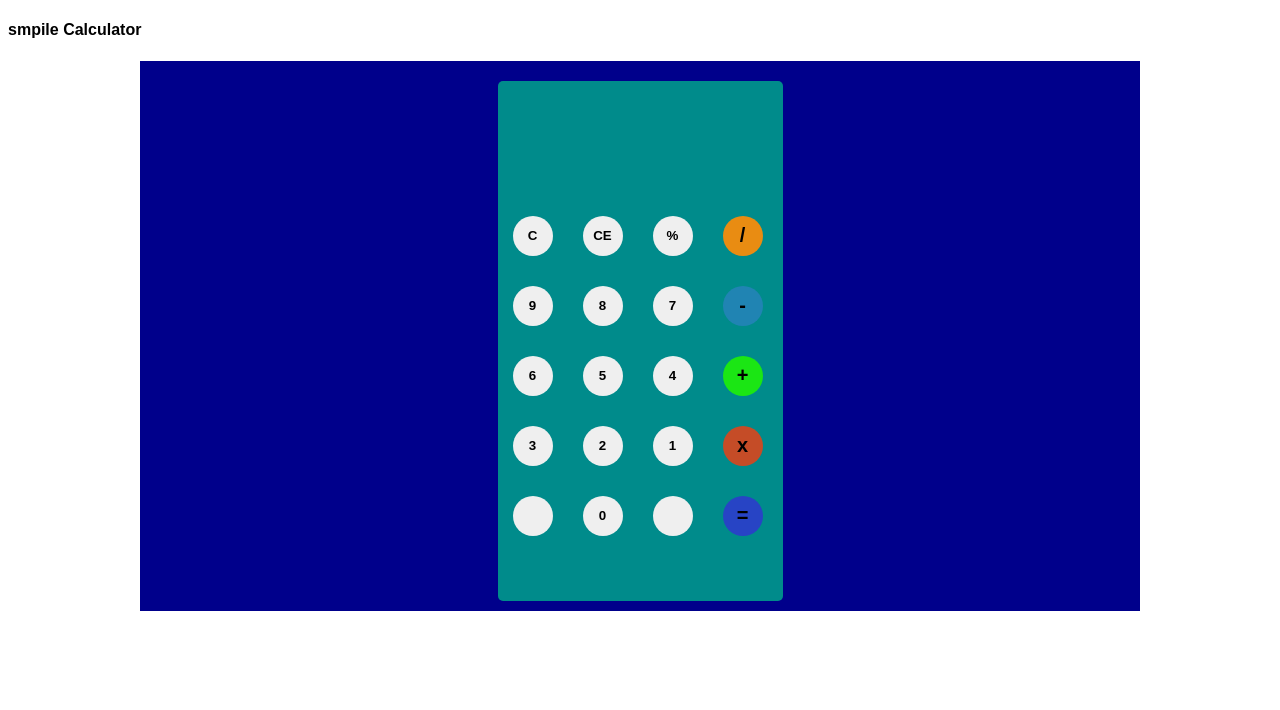
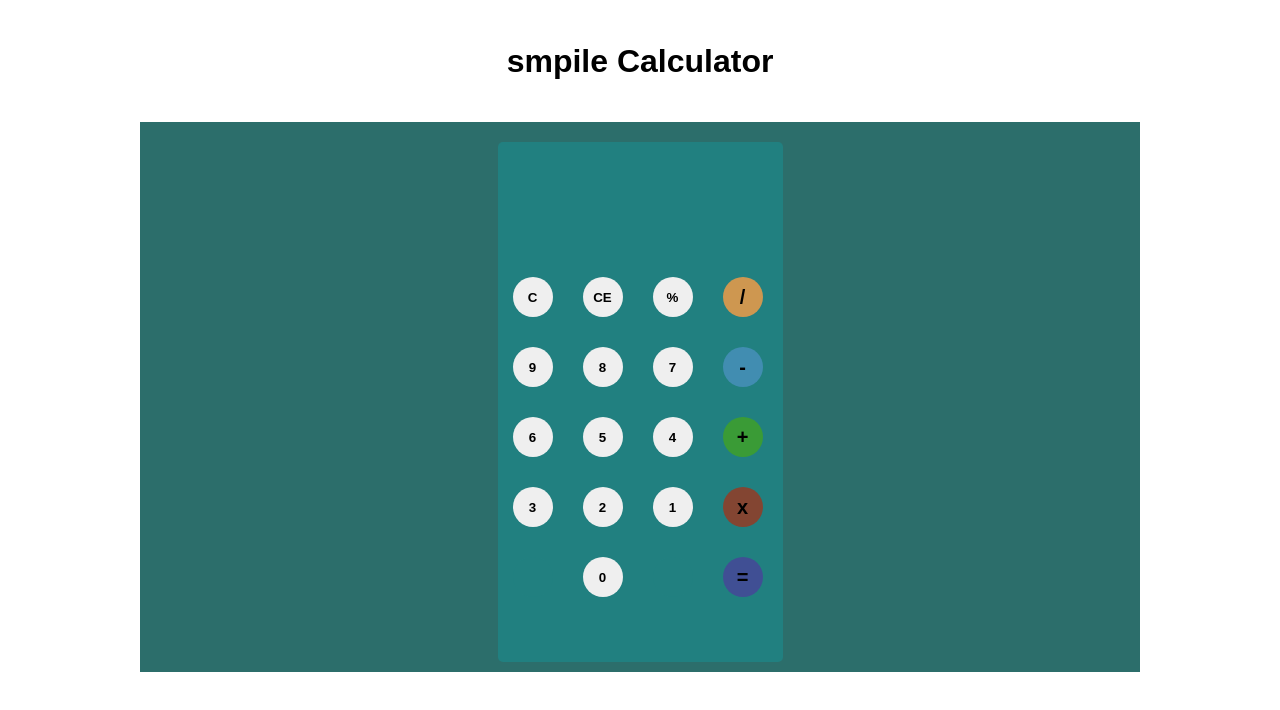
Before and after one commit to Omarhawasli/calculator, a plain HTML site: page index.html in a window 1280 px wide. Drawn offline with Linux system fonts and the light colour scheme.

Commit message:
adding css style

```diff
--- a/style.css
+++ b/style.css
@@ -1,18 +1,24 @@
 body {
     font-family: sans-serif, 'Segoe UI', Tahoma, Geneva, Verdana, sans-serif;
+}
+
+h4{
+    font-size: 2em;
+    display: flex;
+    justify-content: center;
 }
 
 #container {
     width: 1000px;
     height: 550px;
-    background-color: darkblue;
+    background-color: rgb(44, 110, 107);
     margin: 10px auto;
 }
 
 #calculator {
     width: 285px;
     height: 520px;
-    background-color: darkcyan;
+    background-color: rgb(33, 128, 128);
     margin: 0 auto;
     top: 20px;
     position: relative;
@@ -72,25 +78,35 @@ body {
 
 button:nth-child(4){
     font-size: 20px;
-    background-color: rgb(233, 140, 18);
+    background-color: rgb(206, 151, 80);
 }
 
 button:nth-child(8){
     font-size: 20px;
-    background-color: rgb(32, 132, 179);
+    background-color: rgb(65, 141, 177);
 }
 
 button:nth-child(12){
     font-size: 20px;
-    background-color: rgb(27, 230, 20);
+    background-color: rgb(58, 155, 54);
+}
+
+button:nth-child(16){
+    font-size: 20px;
+    background-color: rgb(131, 69, 50);
+}
+
+button:nth-child(17){
+    font-size: 20px;
+    background-color: rgb(33, 128, 128);
+}
+
+button:nth-child(19){
+    font-size: 20px;
+    background-color: rgb(33, 128, 128);
 }
 
 button:nth-child(20){
     font-size: 20px;
-    background-color: rgb(39, 68, 197);
+    background-color: rgb(64, 79, 148);
 }
-
-button:nth-child(16){
-    font-size: 20px;
-    background-color: rgb(197, 76, 39);
-}
```
